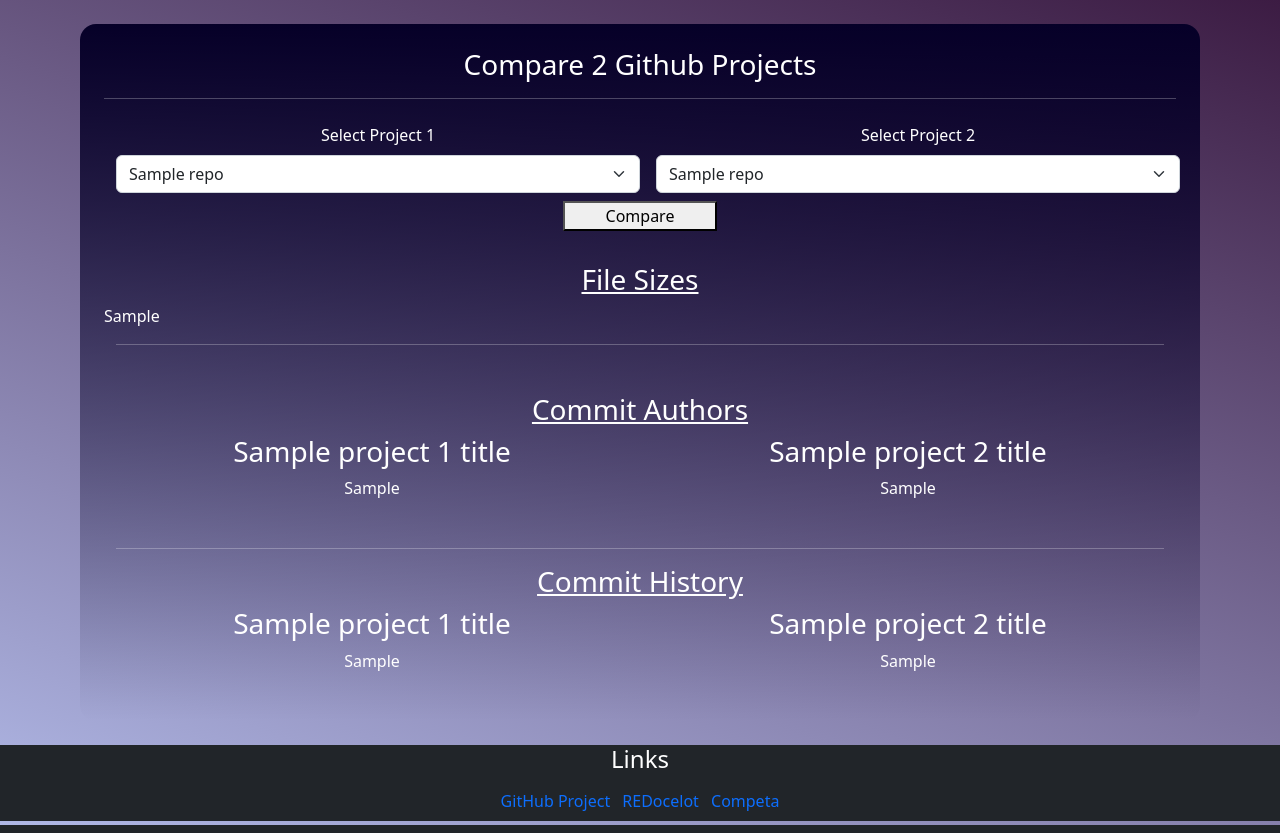
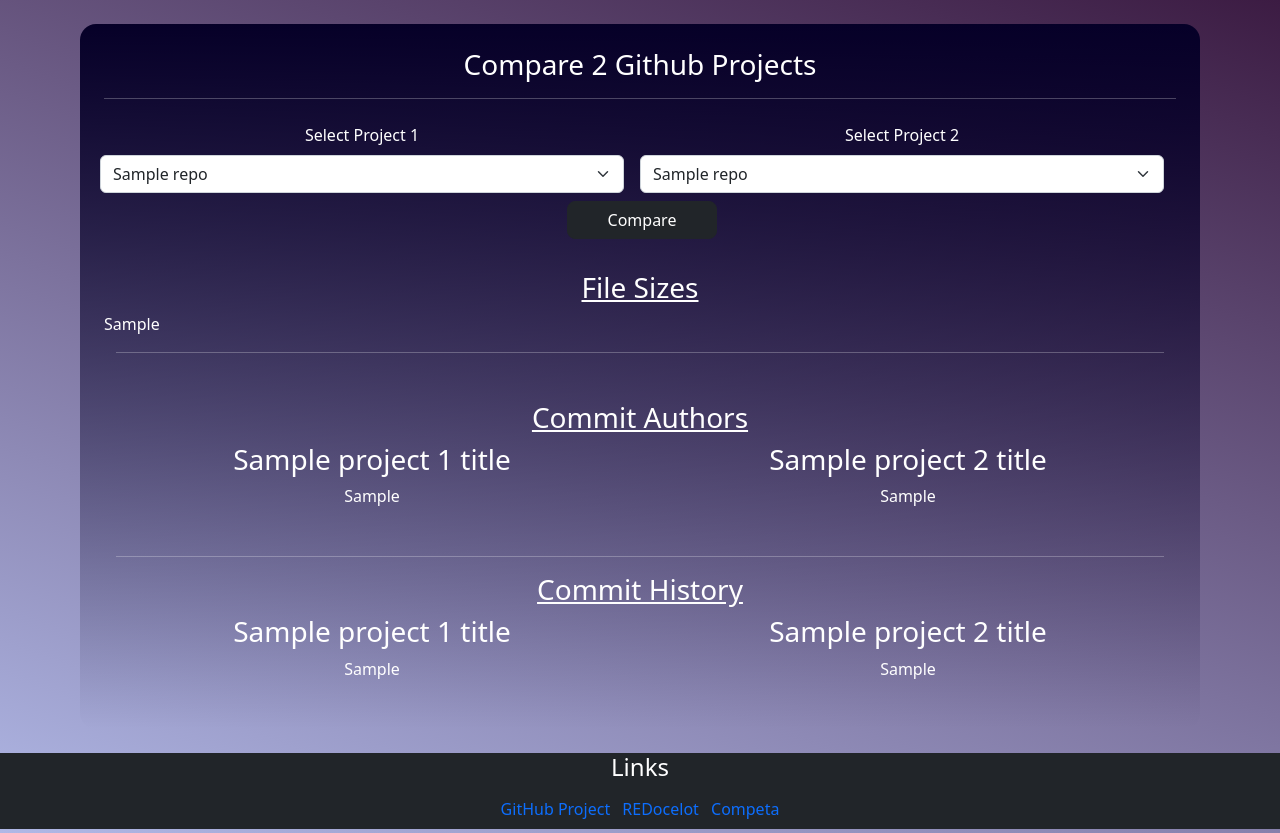
Before and after one commit to prosk8tr/hackcamp-2024, a Flask app: template fish/templates/comparison.html in a window 1280 px wide. Shown: the part 56-889 px from the top of the page. Run offline with Flask 3, Linux system fonts and the light colour scheme; the template is opened without the code that fills it: most values are stand-ins (such as "Sample title", 1, 10 or a date in 2020); parts of the project's set-up code (start-up, migrations or seed data) failed here and were passed over.

Commit message:
Add files via upload

```diff
--- a/fish/templates/comparison.html
+++ b/fish/templates/comparison.html
@@ -12,7 +12,7 @@ Comparison
 <div class="container my-4">
     <div class="row">
         <!-- Form used to select 2 projects to compare-->
-        <form method="POST" id="compare" name="compare" class="d-flex align-items-center">
+        <form method="POST" id="compare" name="compare" class="d-flex justify-content-center">
             <!-- Dropdown Form 1-->
             <div class="col-md-6 me-3">
                 <label for="dropdown1" class="form-label">Select Project 1</label>
@@ -39,12 +39,12 @@ Comparison
     </div>
     <!-- Comapre Button to Submit the form -->
     <div class="row">
-        <div class="d-grid gap-2 col-2 mx-auto my-2">
-            <button type="submit" form="compare">Compare</button>
+        <div class="d-grid gap-2 col-3 col-md-2 mx-auto my-2">
+            <button type="submit" form="compare" class="btn btn-dark hover-button">Compare</button>
         </div>
     </div>
 </div>
-
+{% if project_1_title %}
 <div class="container my-4">
     <div class="row">
         <h3><u>File Sizes</u></h3>
@@ -83,4 +83,5 @@ Comparison
 
     </div>
   </div>
+  {% endif %}
 {% endblock %}
```
